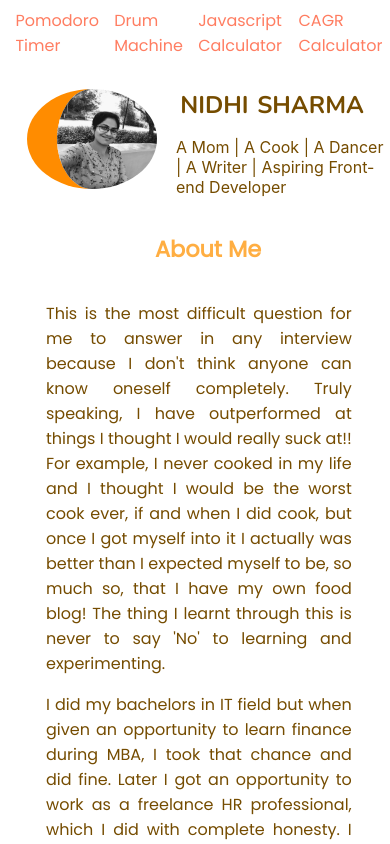
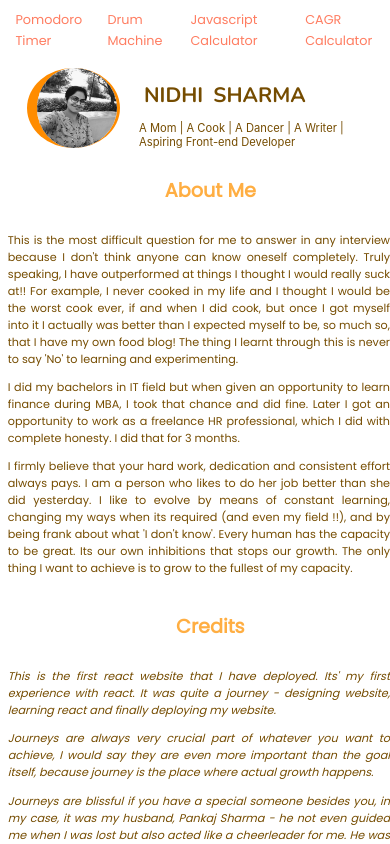
Before and after one commit to nidhidsharma08121988/nidhipsharmawebsite, a React (Create React App) app: page / in a window 390 px wide. Shown: the top 844 px of the page. Built offline with nearby package versions, Linux system fonts and the light colour scheme.

Commit message:
responsiveness

```diff
--- a/src/App.css
+++ b/src/App.css
@@ -93,13 +93,15 @@ a {
 }
 .imgNidhi {
 	box-sizing:content-box;
-  	border-left:30px solid darkorange;
+
+	border-left:30px solid darkorange;
+	border-right: 3px solid darkorange;
 	width: 200px;
 	height: 200px;
 	border-radius: 50%;
 }
 .imgNidhi:hover{
-	border-left:none;
+	border-left:3px solid darkorange;
 	border-right:30px solid darkorange ;
 }
 
@@ -150,7 +152,8 @@ h2{
   flex-direction: row;
 }
 
-@media only screen and (max-width:829px){
+
+@media only screen and (max-width:1000px){
 	a{
 		font-size: 1rem;
 	}
@@ -172,6 +175,12 @@ h2{
 	.imgNidhi{
 		width:100px;
 		height:100px;
+		border-left:20px solid darkorange;
+		border-right: 3px solid darkorange;
+	}
+	.imgNidhi:hover{
+		border-left:3px solid darkorange;
+		border-right:20px solid darkorange; ;
 	}
 	.details{
 		width:80%;
@@ -180,8 +189,9 @@ h2{
 		width:50px;
 		height:20px;
 	} */
+
 }
-@media only screen and (min-width:830px){
+@media only screen and (min-width:1001px){
 	a{
 		font-size: 1.5rem;
 	}
@@ -217,3 +227,36 @@ h2{
 		height:2px;
 	} */
 }
+@media only screen and (max-width:400px){
+	a{
+		font-size: 0.8rem;
+	}
+	.name{
+		font-size: 1.3rem;
+	}
+	h2{
+		font-size: 1.2rem;
+	}
+	.about{
+		font-size: 0.7rem;
+	}
+	.credit{
+		font-size: 0.7rem;
+	}
+	p{
+		font-size: 0.7rem;
+	}
+	.imgNidhi{
+		width:80px;
+		height:80px;
+		border-left:10px solid darkorange;
+		border-right:3px solid darkorange ;
+	}
+	.imgNidhi:hover{
+		border-left:3px solid darkorange;
+		border-right:10px solid darkorange ;
+	}
+	.details{
+		width:100%;
+	}
+}
```
